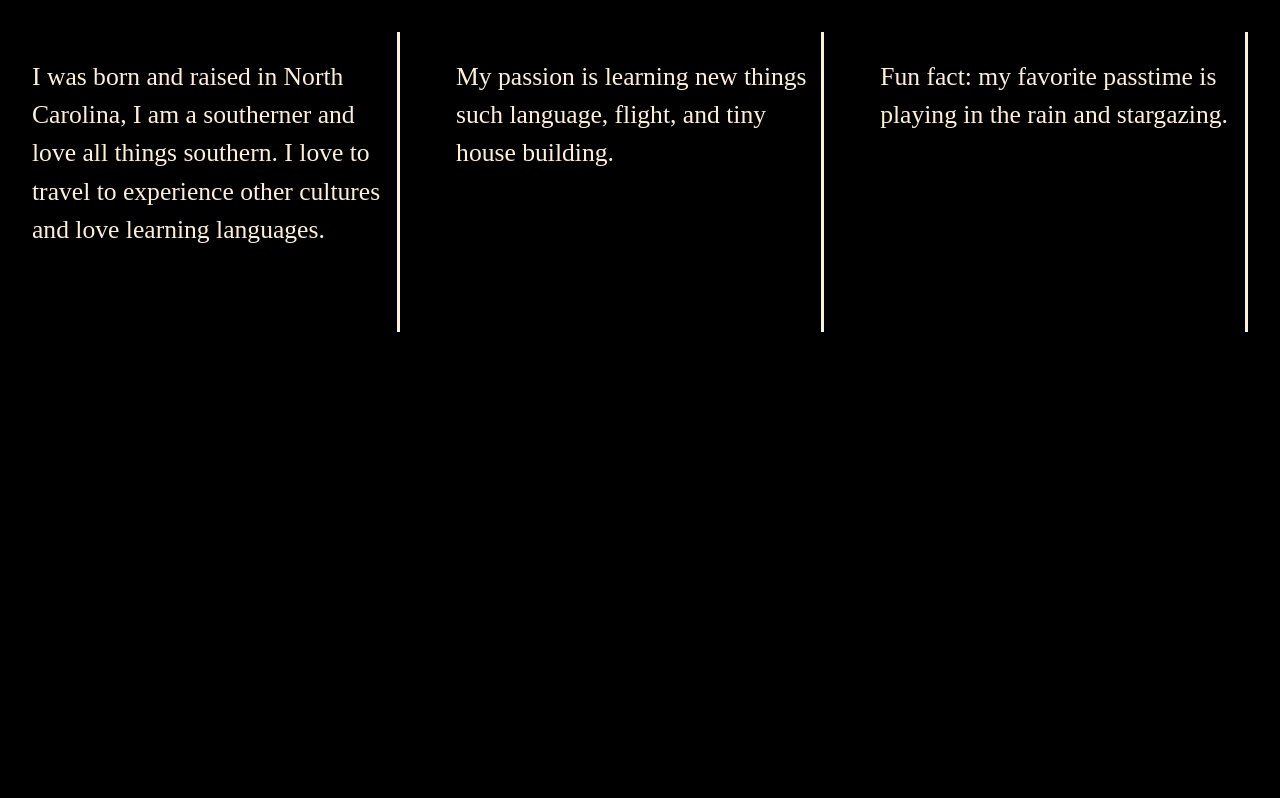
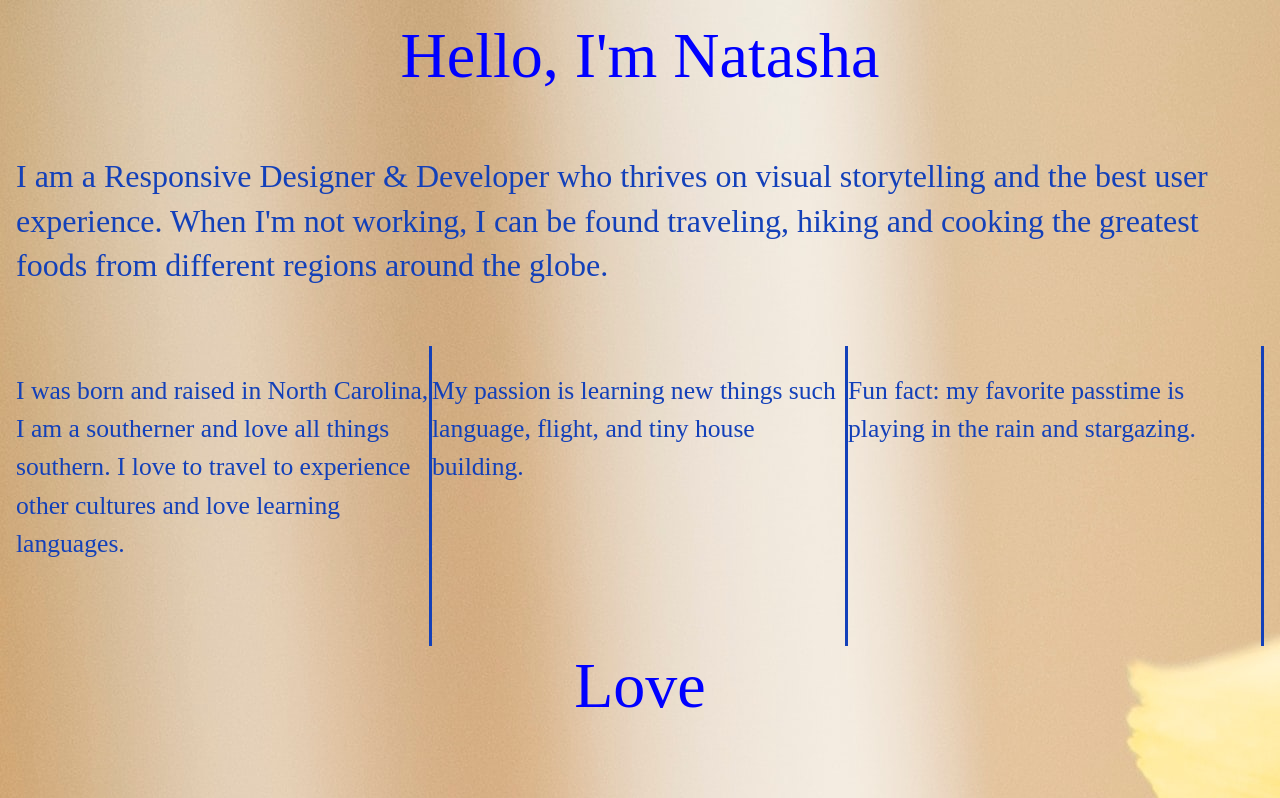
Before and after one commit to Tashatoon/07.01-206-divs-flexbox-starter, a plain HTML site: page index.html in a window 1280 px wide. Shown: the top 798 px of the page. Drawn offline with nearby package versions, Linux system fonts and the light colour scheme.

Commit message:
flexbox update

```diff
--- a/css/main.css
+++ b/css/main.css
@@ -97,14 +97,40 @@ textarea {
 
 html {
   background-color: black;
-  height: 100%;
+  height: 300%;
+  background-image: url("../img/zoe-schaeffer-oy7NjnG-CK4-unsplash.jpg");
 }
 
 body {
   font-family: "Playfair Display";
-  padding: 2em;
+  padding: 1em;
   font-size: 1em;
   height: 100%;
+}
+header,
+footer {
+  background-color: clear;
+  height: 80px;
+  width: 100%;
+  font-family: "Playfair Display";
+  font-size: 4rem;
+  color: blue;
+}
+
+main {
+  background-color: clear;
+  height: 250px;
+  width: 300%;
+  font-family: "Playfair Display";
+  font-size: 2rem;
+  color: rgb(19, 64, 185);
+}
+header,
+footer,
+main {
+  display: flex;
+  justify-content: center;
+  align-items: center;
 }
 
 .wrapper {
@@ -112,22 +138,25 @@ body {
   font-weight: 700%;
   display: flex;
   justify-content: space-between;
+  align-items: center;
+  flex-flow: row wrap;
 }
 
 .div-1,
 .div-2,
 .div-3 {
   /*give the divs a width of 30%, add display:flex, set justify-content and align-items to center*/
-  color: papayawhip;
+  color: rgb(19, 64, 185);
   line-height: 1.5em;
   font-size: 1.6em;
-  background-color: black;
+  background-color: clear;
   height: 300px;
   display: center;
-  width: 30%;
+  width: 15%;
   justify-content: center;
   align-items: center;
   border-right-style: solid;
+  flex-grow: 4;
 }
 
 /* ==========================================================================
--- a/index.html
+++ b/index.html
@@ -33,6 +33,15 @@
     <![endif]-->
 
     <section class="wrapper">
+      <header>Hello, I'm Natasha</header>
+      <main>
+        <p>
+          I am a <span>Responsive Designer & Developer</span> who thrives on
+          visual storytelling and the best user experience. When I'm not
+          working, I can be found traveling, hiking and cooking the greatest
+          foods from different regions around the globe.
+        </p>
+      </main>
       <div class="div-1">
         <p>
           I was born and raised in North Carolina, I am a southerner and love
@@ -51,6 +60,7 @@
           Fun fact: my favorite passtime is playing in the rain and stargazing.
         </p>
       </div>
+      <footer>Love</footer>
     </section>
 
     <script src="https://ajax.googleapis.com/ajax/libs/jquery/1.11.3/jquery.min.js"></script>
```
Also changed, not shown: img/zoe-schaeffer-oy7NjnG-CK4-unsplash.jpg (added).
